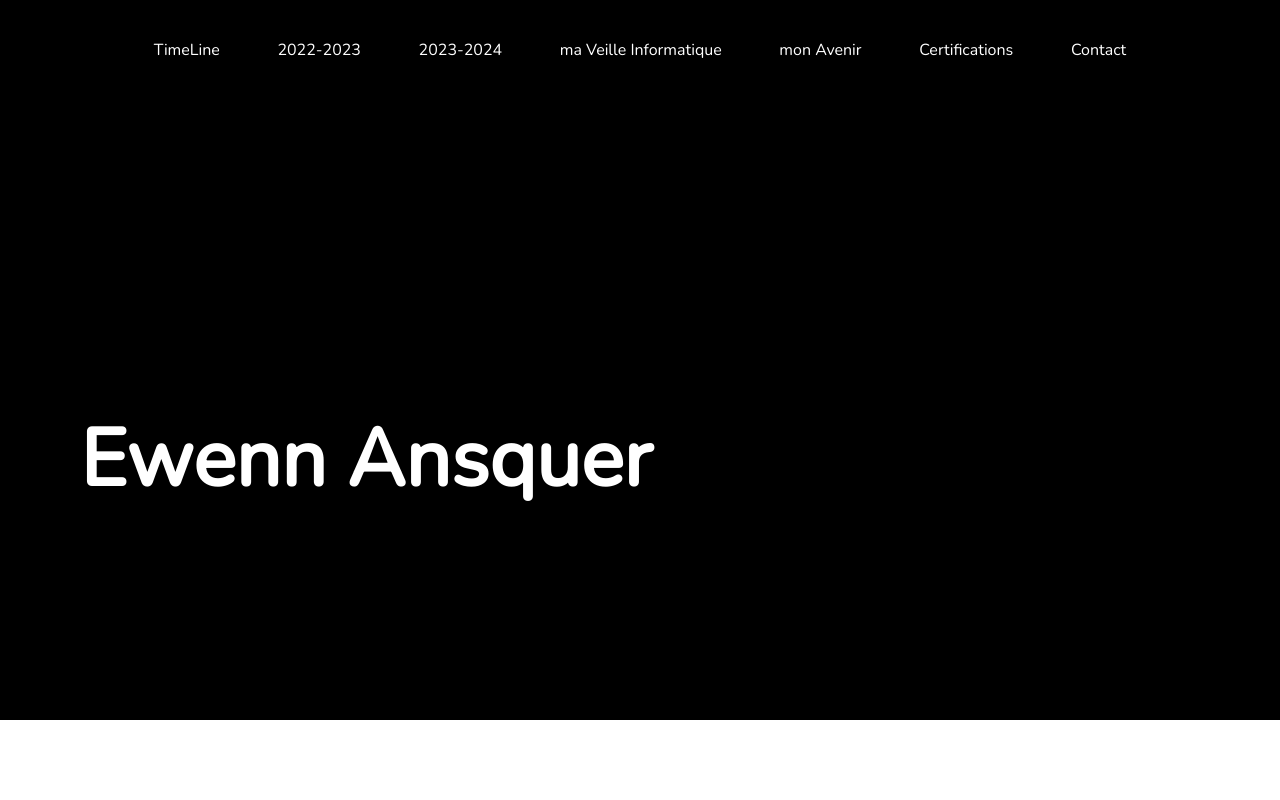
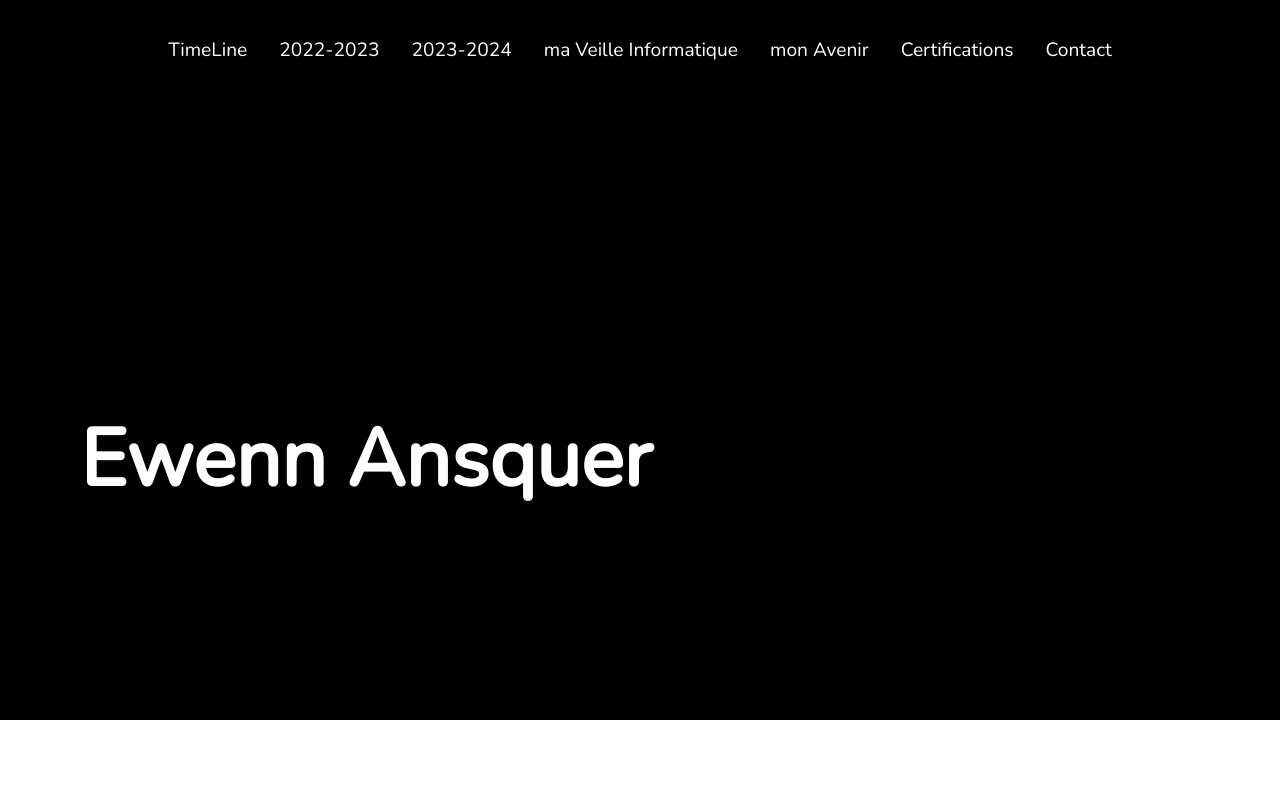
Before and after one commit to EwennAnsquer/portfolio, a React (Vite) app: page / in a window 1280 px wide. Shown: the top 800 px of the page. Built offline with nearby package versions, Linux system fonts and the light colour scheme.

Commit message:
fixing navbar issues

```diff
--- a/src/components/navbar/navbar.css
+++ b/src/components/navbar/navbar.css
@@ -3,14 +3,14 @@
     display: flex;
     flex-direction: row;
     justify-content: center;
-    gap: 5%;
+    gap: 2rem;
     align-items: center;
     height: 100px;
     position: sticky;
     z-index: 10000;
     top: 0;
     background-color: transparent;
-    padding: 0 5%;
+    padding: 0 2rem;
 }
 
 .black-bg{
@@ -19,6 +19,7 @@
 }
 
 .link{
+    font-size: 1.2rem;
     padding: 0;
     background: none;
     border: none;
--- a/src/components/navbar/navbar.jsx
+++ b/src/components/navbar/navbar.jsx
@@ -7,10 +7,12 @@ export default function NavBar({ heroBannerHeight }) {
   const navbarRef = useRef(null);
 
   const changeBackground = () => {
-    if (window.scrollY >= heroBannerHeight - navbarRef.current.clientHeight * 2) {
-      setToggle(true);
-    } else {
-      setToggle(false);
+    if (navbarRef.current) {
+      if (window.scrollY >= heroBannerHeight - navbarRef.current.clientHeight * 2) {
+        setToggle(true);
+      } else {
+        setToggle(false);
+      }
     }
   };
 
```
